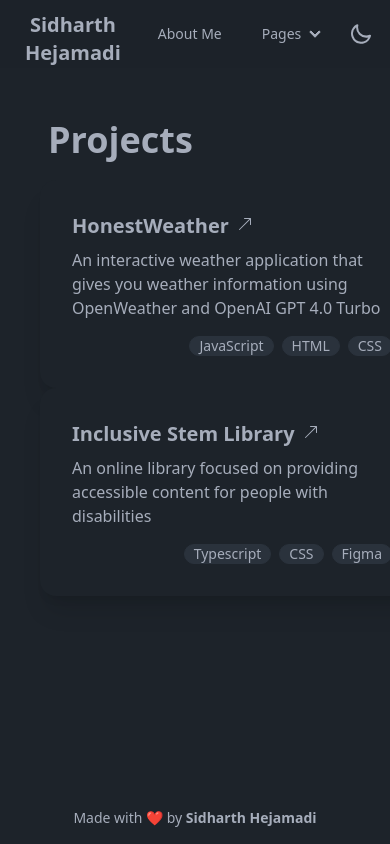
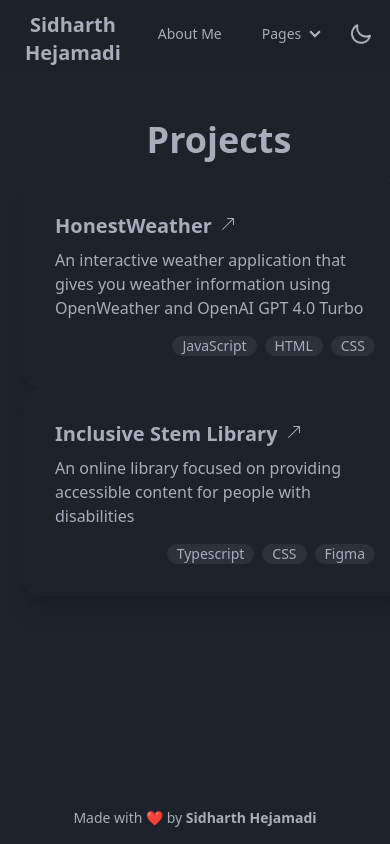
Before and after one commit to HejSidharth/Portfolio, a React (Vite) app: page /project in a window 390 px wide. Shown: the top 844 px of the page. Built offline with nearby package versions, Linux system fonts and the light colour scheme.

Commit message:
fixed centering the projects and experience

```diff
--- a/src/pages/Experience.tsx
+++ b/src/pages/Experience.tsx
@@ -2,8 +2,8 @@
 export default function Experience() {
   return (
 <div className='flex flex-col mt-10 sm:justify-center'>
-      <div className='text-4xl font-bold mt-20 ml-12 flex justify-start'>Experience</div>
-      <div className='flex mt-5 justify-start sm:flex-row flex-col'>
+      <div className='text-4xl font-bold mt-20 ml-12 flex justify-center sm:justify-start'>Experience</div>
+      <div className='flex mt-5 justify-start sm:flex-row flex-col items-center sm:items-start'>
       <a href="https://uiuc.hack4impact.org/">
       <div className="ml-10 card w-96 bg-base-100 shadow-xl  hover:bg-base-200 transition-colors duration-200 indicator">
         <div className="card-body">
--- a/src/pages/Projects.tsx
+++ b/src/pages/Projects.tsx
@@ -2,8 +2,8 @@
 export default function Projects() {
   return (
 <div className='flex flex-col mt-10'>
-      <div className='text-4xl font-bold mt-20 ml-12 flex justify-start'>Projects</div>
-      <div className='flex flex-col sm:flex-row mt-5 justify-start'>
+      <div className='text-4xl font-bold mt-20 ml-12 flex justify-center sm:justify-start'>Projects</div>
+      <div className='flex flex-col sm:flex-row mt-5 justify-start sm:justify-start items-center sm:items-start'>
       <div className="ml-10 card w-96 bg-base-100 shadow-xl  hover:bg-base-200 transition-colors duration-200 indicator">
         <span className='indicator-item badge badge-primary'>AI</span>
         <div className="card-body">
```
